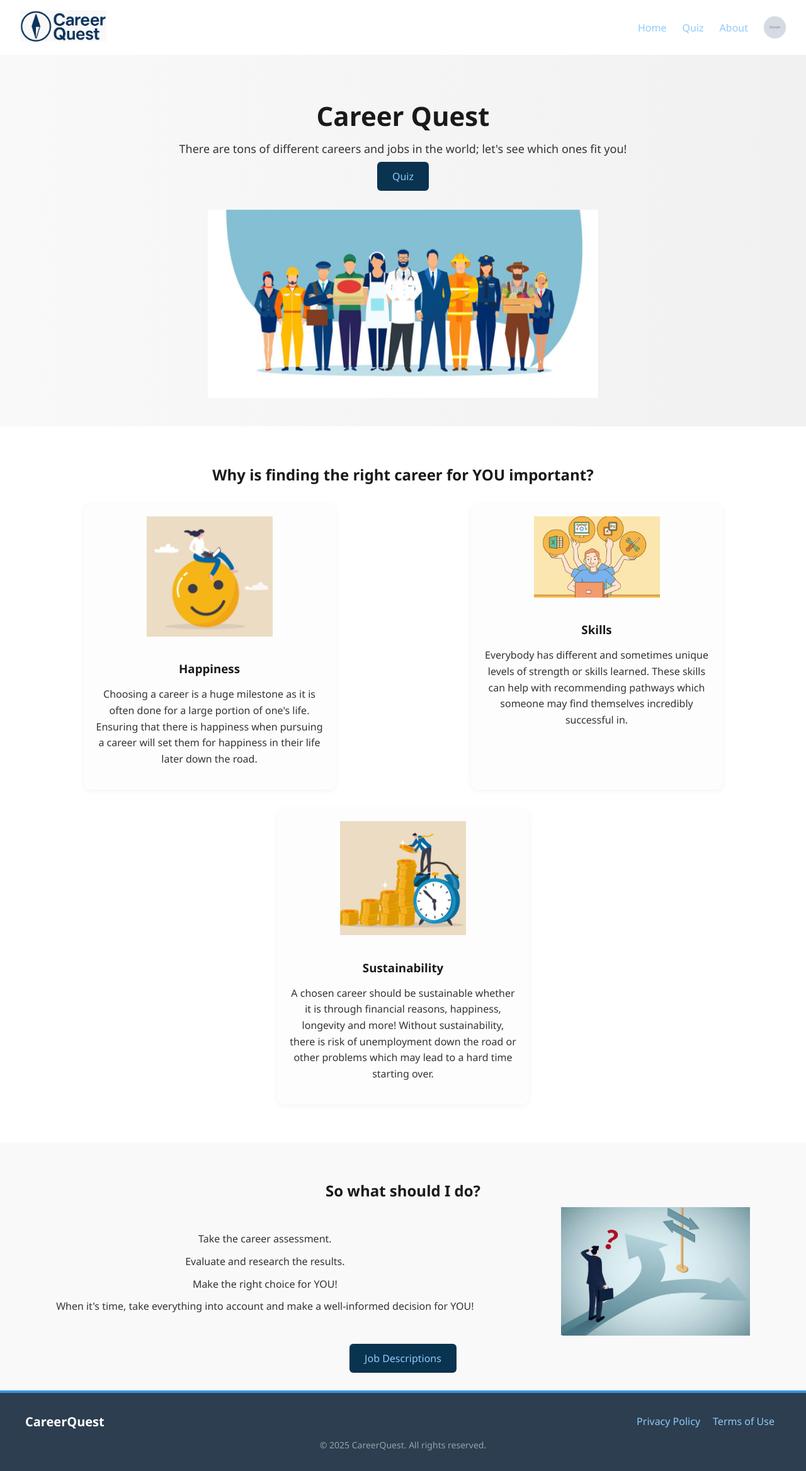
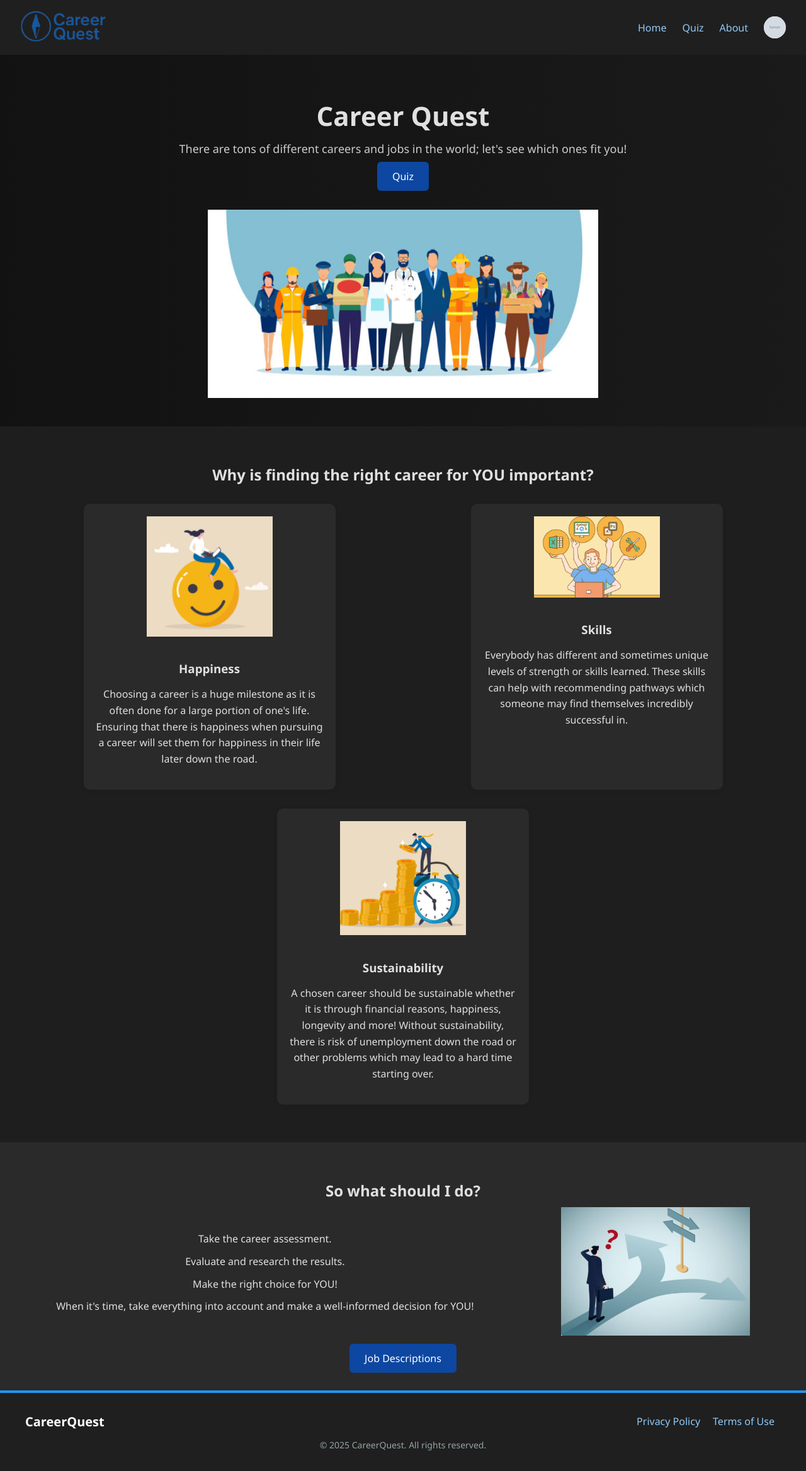
Before and after one commit to JayantThathireddy/CareerQuest, a Django app: page / in a window 1280 px wide. Shown: the whole page at 63% size. Run offline with Django 5.2, Linux system fonts and the light colour scheme; a user stored in the database is signed in; tables that the repository leaves empty hold one stand-in row (values such as "Sample post"); grey boxes marked "Sample" are stand-in pictures.

Commit message:
Dark Mode Complete but I still don't get django

```diff
--- a/base/templates/base/home.html
+++ b/base/templates/base/home.html
@@ -1,5 +1,7 @@
 {% extends 'main.html' %}
 {% load static %}
+
+<link rel="stylesheet" href="{% static 'styles/style.css' %}">
 {% block content %}
 <div class="home-header">
     <div class="header-content">
--- a/base/urls.py
+++ b/base/urls.py
@@ -6,6 +6,7 @@ from django.conf.urls.static import static
 
 urlpatterns = [
     path('', views.home, name='home'),
+    path('set-dark-mode/', views.set_dark_mode, name='set-dark-mode'),
     path('about/', views.about, name='about'),
     path('login/', views.loginPage, name='login'),
     path('logout/', views.logoutUser, name='logout'),
--- a/base/views.py
+++ b/base/views.py
@@ -7,14 +7,24 @@ from django.contrib.auth import authenticate, login, logout
 from django.contrib.auth.forms import UserCreationForm
 from django.contrib.auth.decorators import login_required
 from .forms import ProfileForm
+from django.http import JsonResponse
+
+def set_dark_mode(request):
+    if request.method == "POST":
+        dark_mode = request.POST.get('dark_mode', 'false') == 'true'
+        request.session['dark_mode'] = dark_mode
+        return JsonResponse({'status': 'success', 'dark_mode': dark_mode})
+    return JsonResponse({'status': 'error'}, status=400)
 
 # from .models import Question  # Uncomment this when your Question model is ready
 
 def home(request):
-    return render(request, 'base/home.html')
+    dark_mode = request.session.get('dark_mode', False)
+    return render(request, 'base/home.html', {'dark_mode': dark_mode})
 
 def quiz(request):
-    return render(request, 'base/quiz.html')  # Quiz intro page
+    dark_mode = request.session.get('dark_mode', False)
+    return render(request, 'base/quiz.html', {'dark_mode': dark_mode})  # Quiz intro page
 
 def quiz_questions(request):
     # Sample placeholder context; replace with real data if you have a model
@@ -23,7 +33,8 @@ def quiz_questions(request):
     return render(request, 'base/quiz_questions.html', {'questions': questions})
 
 def about(request):
-    return render(request, 'base/about.html')
+    dark_mode = request.session.get('dark_mode', False)
+    return render(request, 'base/about.html', {'dark_mode': dark_mode})
 
 def loginPage(request):
     page = 'login'
--- /dev/null
+++ b/static/js/theme-toggle.js
@@ -0,0 +1,14 @@
+function toggleDarkMode() {
+    const isDark = document.body.classList.toggle('dark-mode');
+
+    fetch('/set-dark-mode/', {
+        method: 'POST',
+        headers: {
+            'X-CSRFToken': document.querySelector('[name=csrfmiddlewaretoken]').value,
+            'Content-Type': 'application/x-www-form-urlencoded',
+        },
+        body: 'dark_mode=' + isDark
+    });
+}
+
+const csrfToken = document.querySelector('meta[name="csrf-token"]').getAttribute('content');
--- a/static/styles/style.css
+++ b/static/styles/style.css
@@ -351,7 +351,7 @@ ul.messages {
     border-radius: 5px;
 }
 
-.confirm-button {
+.confirm-button, .dark-mode .confirm-button {
     background: #e74c3c;
     color: white;
     text-decoration: none;
@@ -360,7 +360,6 @@ ul.messages {
 .cancel-button {
     background: #ccc;
 }
-
 
 /* Dark Mode */
 .dark-mode {
@@ -371,3 +370,112 @@ ul.messages {
 .dark-mode a {
 color: #90caf9;
 }
+
+.dark-mode .navbar {
+    background-color: #1f1f1f;
+    box-shadow: 0 2px 5px rgba(0,0,0,0.4);
+}
+
+.dark-mode .reason {
+    background-color: #1e1e1e;
+}
+
+.dark-mode .action-steps {
+    background-color: #1a1a1a;
+}
+
+.dark-mode .site-footer {
+    background-color: #1f1f1f;
+    border-top-color: #2196F3;
+}
+
+.dark-mode .dropdown-content {
+    background-color: #1f1f1f;
+}
+
+.dark-mode .dropdown-content a {
+    color: #e0e0e0;
+}
+
+.dark-mode .dropdown-content a:hover {
+    background-color: #333333;
+}
+
+.dark-mode .messages {
+    background-color: #2e7d32;
+    color: #eaf8ea;
+    border-left-color: #4caf50;
+}
+
+.dark-mode .profile-settings-container {
+    background: rgba(30,30,30,0.95);
+}
+
+.dark-mode h1,
+.dark-mode h2,
+.dark-mode h3 {
+    color: #eeeeee;
+}
+
+.dark-mode p {
+    color: #cccccc;
+}
+
+.dark-mode .quiz-button,
+.dark-mode .job-desc-btn {
+    background-color: #0d47a1;
+    color: white;
+}
+
+.dark-mode .quiz-button:hover,
+.dark-mode .job-desc-btn:hover {
+    background-color: #1976d2;
+}
+
+.dark-mode .home-header {
+    background: #1a1a1a;
+    background-image: none;
+    background: linear-gradient(to right, #121212, #1a1a1a);
+}
+
+.dark-mode .home-header h1 {
+    color: #e0e0e0;
+}
+
+.dark-mode .home-header p {
+    color: #cccccc;
+}
+
+.dark-mode .why-career {
+    background-color: #1e1e1e;
+}
+
+.dark-mode .why-career h2,
+.dark-mode .why-career h3,
+.dark-mode .why-career p {
+    color: #e0e0e0;
+}
+
+.dark-mode .reason {
+    background-color: #2a2a2a;
+    border-radius: 10px;
+    padding: 20px;
+}
+
+.dark-mode .action-steps {
+    background-color: #2a2a2a;
+}
+
+.dark-mode .action-steps h2,
+.dark-mode .action-steps p {
+    color: #e0e0e0;
+}
+
+.dark-mode .btn.job-desc-btn {
+    background-color: #0d47a1;
+    color: white;
+}
+
+.dark-mode .btn.job-desc-btn:hover {
+    background-color: #1976d2;
+}
--- a/templates/main.html
+++ b/templates/main.html
@@ -1,5 +1,6 @@
 <!DOCTYPE html>
 {% load static %}
+<script src="{% static 'js/theme-toggle.js' %}"></script>
 <html lang="en">
 
     <head>
--- a/templates/navbar.html
+++ b/templates/navbar.html
@@ -4,7 +4,11 @@
 <div class="navbar">
     <div class="logo">
         <a href="{% url 'home' %}">
-            <img src="{% static 'images/logo.png' %}" alt="CareerQuest Logo" style="height: 50px;">
+            {% if dark_mode %}
+                <img src="{% static 'images/logo.png' %}" alt="CareerQuest Logo" style="height: 50px;">
+            {% else %}
+                <img src="{% static 'images/logo_dark_mode.png' %}" alt="CareerQuest Logo" style="height: 50px;">
+            {% endif %}
         </a>
     </div>
 
```
Also changed, not shown: base/templates/base/profile-settings.html (+12 -4 lines), static/styles/styleabout.css (+51 -0 lines), static/styles/stylequiz.css (+21 -1 lines), static/styles/stylequizquestions.css (+24 -0 lines), static/images/logo.png, static/images/logo_dark_mode.png (added), static/images/old_logo.png (added).
